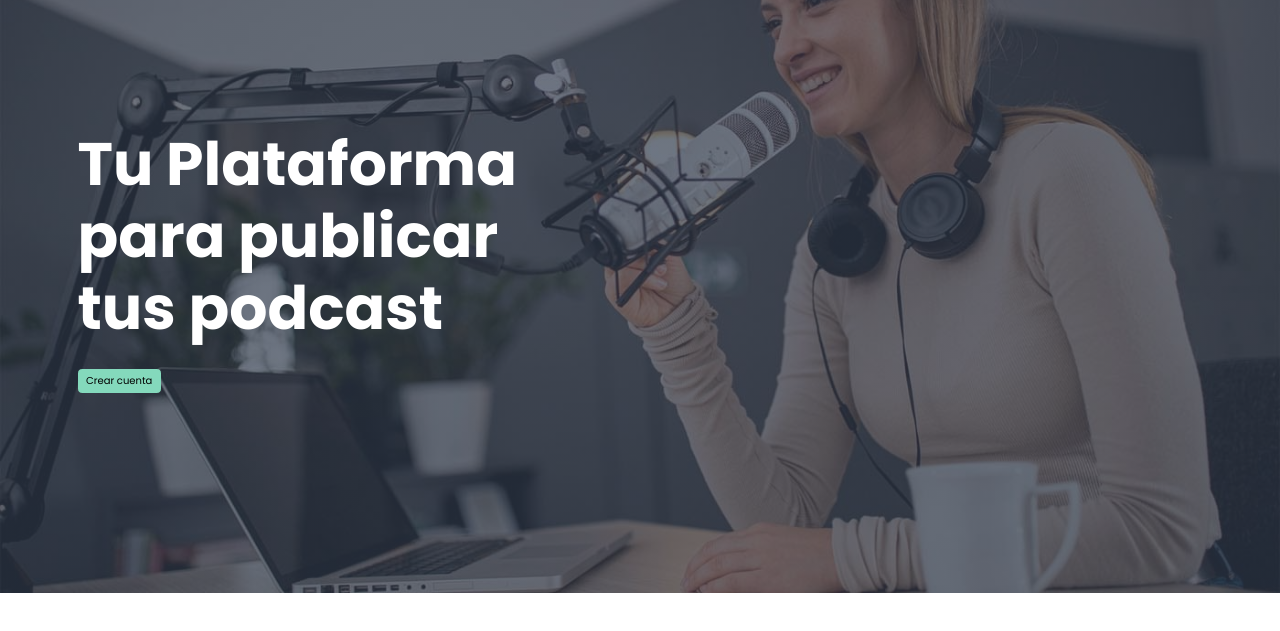
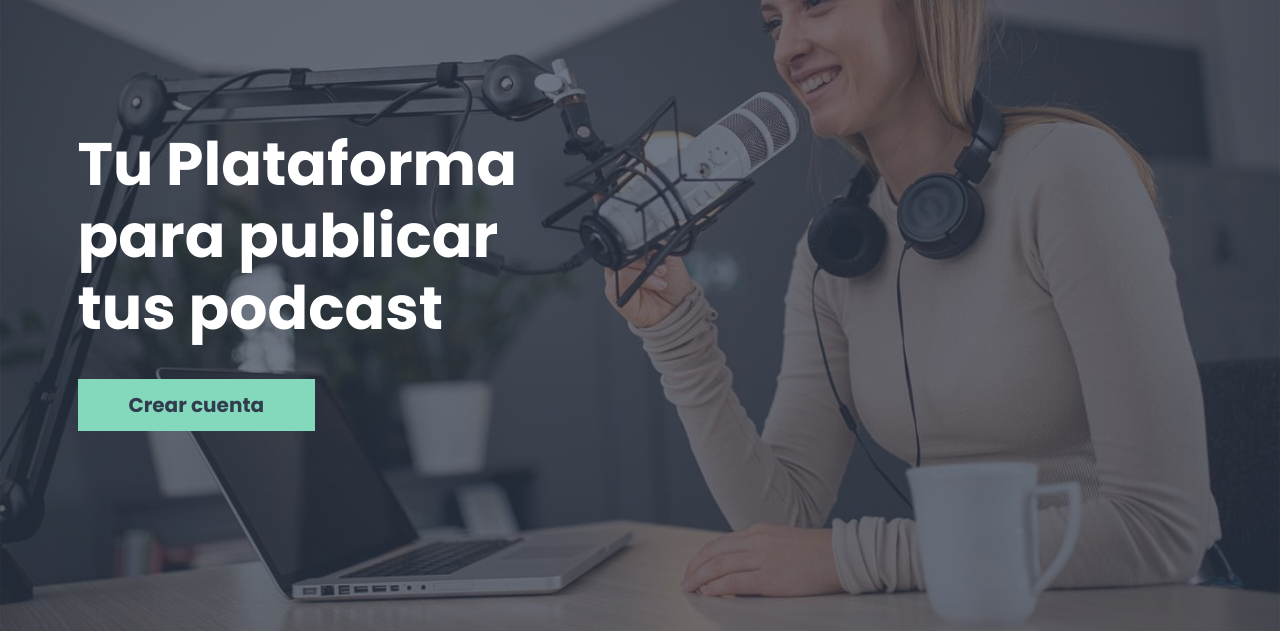
Before and after one commit to Naibaf93/PodcastFM-Bootstrap, a website: page index.html in a window 1280 px wide. Shown: the part 197-828 px from the top of the page. Before the commit the page ends 800 px from the top, so only its background shows below. Drawn offline with Linux system fonts and the light colour scheme.

Commit message:
personalizando un boton con bootstrap

```diff
--- a/index.html
+++ b/index.html
@@ -18,7 +18,7 @@
             </div>
             <div class="contenido">
                 <h1 class="text-center text-md-start text-white">Tu Plataforma para publicar tus podcast</h1>
-                <a href="#" class="btn btn-primary">Crear cuenta</a>
+                <a href="#" class="btn btn-header">Crear cuenta</a>
             </div>
         </div>
     </header>
--- a/src/scss/app.scss
+++ b/src/scss/app.scss
@@ -1,2 +1,4 @@
 @use 'utilidades';
+@use 'componentes';
+
 @use 'ui';
--- /dev/null
+++ b/src/scss/componentes/_botones.scss
@@ -0,0 +1,15 @@
+@use '../custom' as *;
+
+.btn-header {
+    //BG, Border, color texto, hover: BG, Border, color texto
+    @include button-variant($primary, transparent, $secondary, darken($primary, 10%), transparent, darken($secondary, 10%) );
+    @include button-size( 1rem, 5rem, 2rem, 0 );
+    font-weight: 700;
+    text-align: center;
+    display: block;
+    margin-top: 1rem;
+
+    @include media-breakpoint-up(md) {
+        display: inline-block;
+    }
+}
--- /dev/null
+++ b/src/scss/componentes/_index.scss
@@ -0,0 +1 @@
+@forward 'botones';
```
Also changed, not shown: build/css/app.css.
